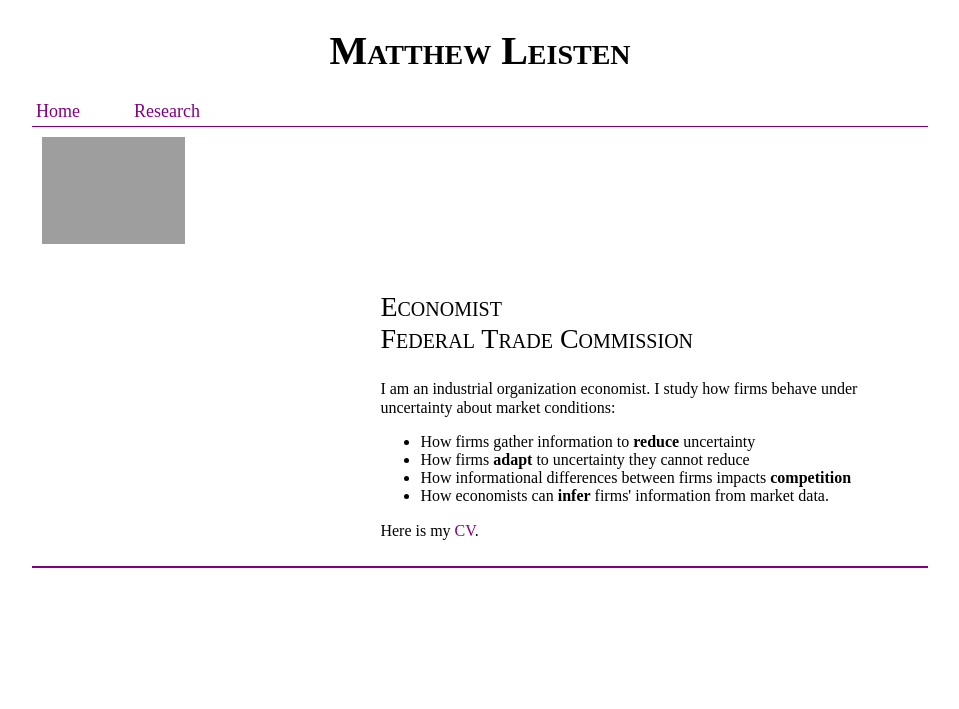
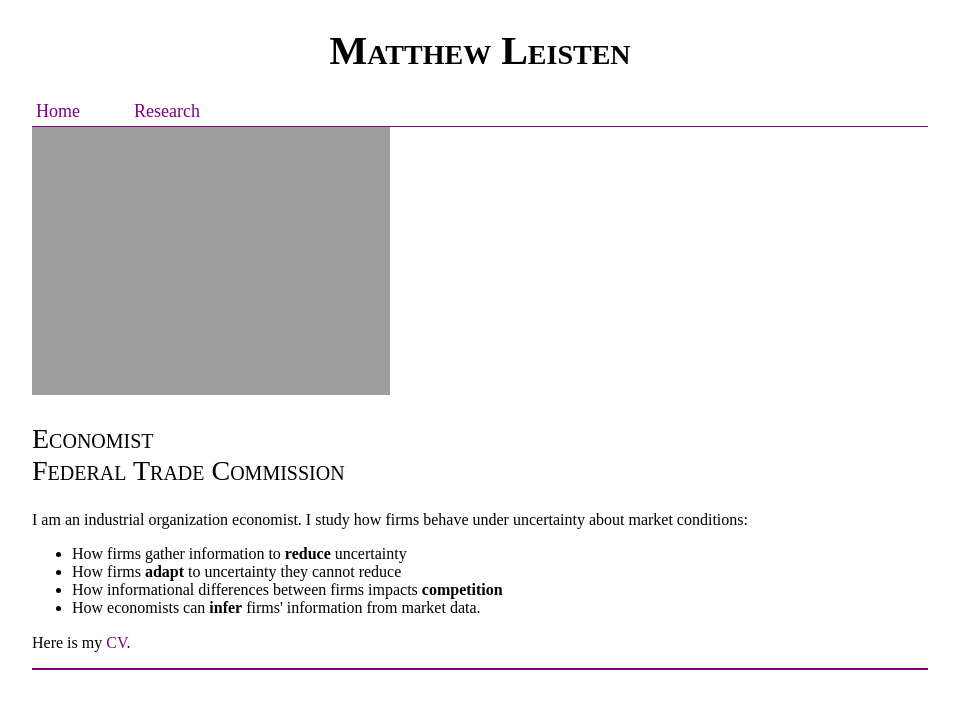
Before and after one commit to mleisten/mleisten.github.io, a Jekyll site: the page index.html, which Jekyll copies as it is, in a window 1280 px wide. Shown: the top 709 px of the page, without its empty margins (160-1119 px from the left). Built offline with Jekyll 4.4.1, drawn with Linux system fonts in a browser that asks for light colours.

Commit message:
Update index.html

```diff
--- a/index.html
+++ b/index.html
@@ -14,11 +14,12 @@
 <li><a href="/Research">Research</a></li>
 </ul>
 </nav>
+<div class="container">
 <div class="row">
-<div class ="column left">
+<div class ="lcolumn">
 <img width=40%; height: auto; src="Leisten, Matthew.jpg"> </img>
 </div>
-<div class="column right">
+<div class="rcolumn">
 <h2 margin-bottom: 1cm; text-align: center>Economist<br>
 Federal Trade Commission</h2>
 
@@ -35,6 +36,6 @@ Federal Trade Commission</h2>
 </div>
 <footer>
 </footer>
-
+<div>
 </body>
 </html>
```
